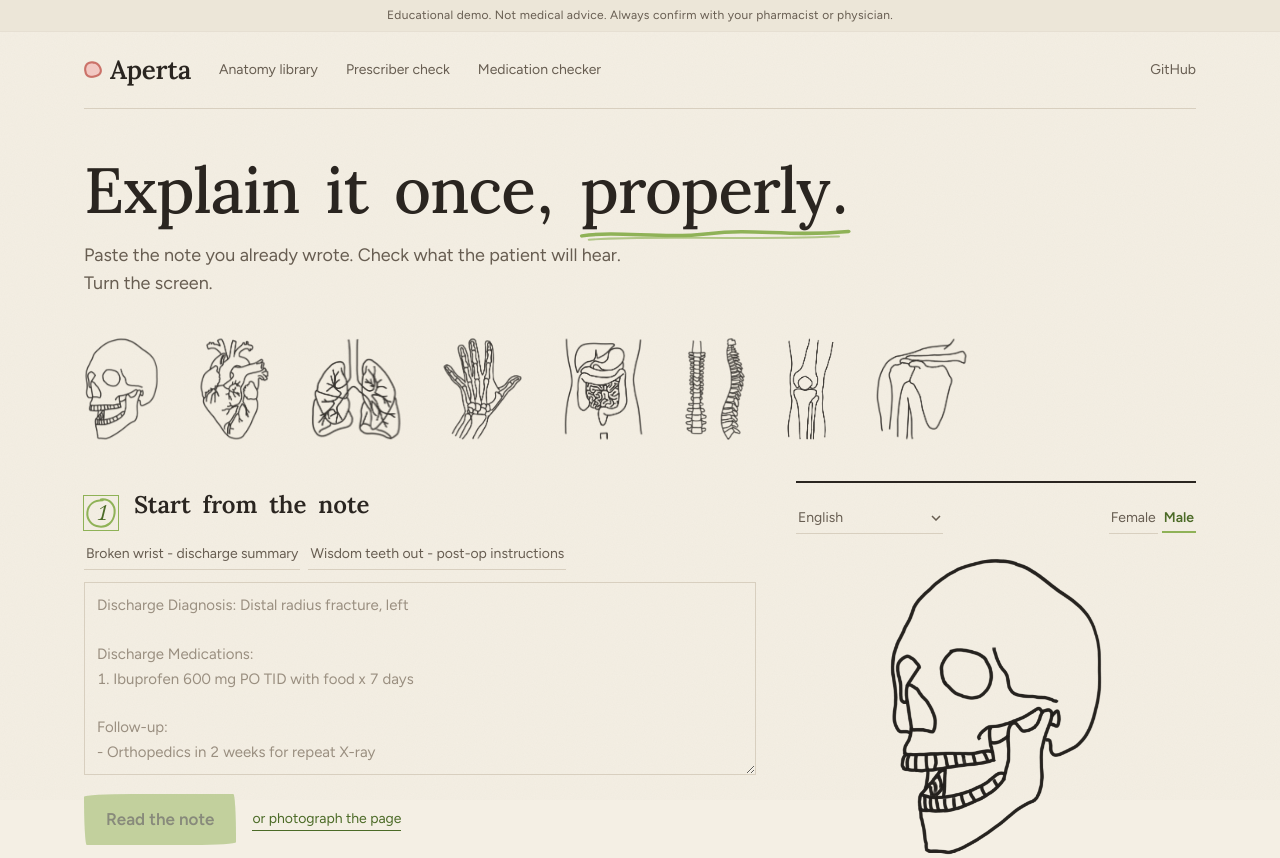
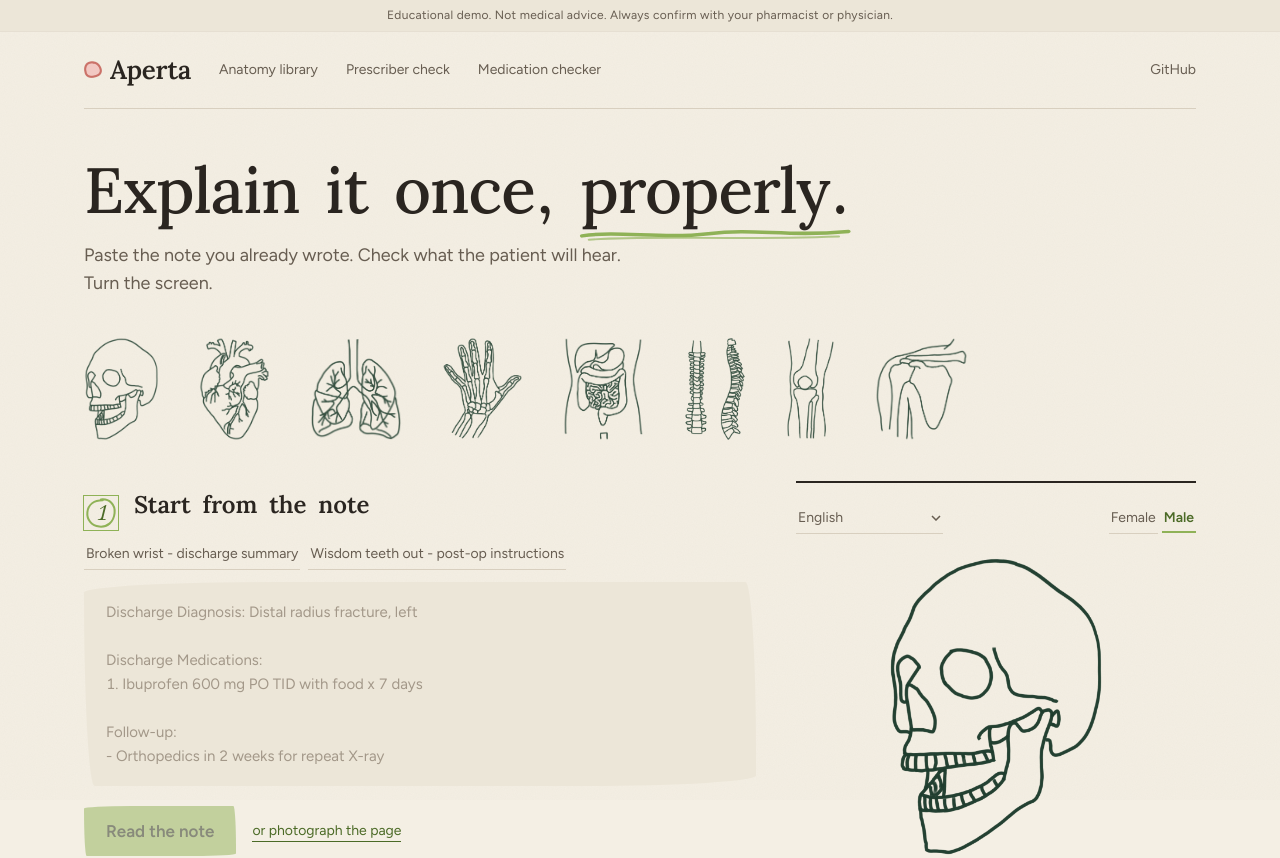
Before and after one commit to ankthba/VTHacks14, a Next.js app: page / in a window 1280 px wide. Shown: the top 858 px of the page. Built offline with nearby package versions, Linux system fonts and the light colour scheme.

Commit message:
Drawings as ink masks: deep green on the homepage, black in the library; the note field becomes a pad of paper

```diff
--- a/app/globals.css
+++ b/app/globals.css
@@ -521,3 +521,26 @@ html { scroll-behavior: smooth; }
   transition: background-color 120ms ease, border-color 120ms ease, transform 120ms ease;
 }
 .row:hover .ink-radio { transform: scale(1.1); }
+
+/* The drawings are masks over the page's ink, so a page can choose its colour. */
+.ink-img {
+  background-color: var(--ink);
+  -webkit-mask: var(--src) center / contain no-repeat;
+  mask: var(--src) center / contain no-repeat;
+}
+/* The homepage draws in deep green; the library stays black. */
+.ink-green { --ink: #1d3b2c; }
+
+/* The note: a pad of slightly darker paper, no box, grows with what you paste. */
+.field.note {
+  border: 0;
+  background: var(--surface-warm);
+  border-radius: 255px 14px 225px 14px / 14px 225px 14px 255px;
+  padding: 18px 22px;
+  min-height: 12.5em;
+  resize: none;
+  field-sizing: content;
+  line-height: 1.6;
+}
+.field.note:focus { box-shadow: inset 0 0 0 2px var(--accent); }
+.field.note::placeholder { color: #a39889; }
--- a/app/page.tsx
+++ b/app/page.tsx
@@ -309,7 +309,7 @@ export default function Home() {
   // ---- The turned screen ----
   if (patientView && card) {
     return (
-      <div className={`flex-1 flex flex-col ${flip ? `turn ${flip}` : ""}`}>
+      <div className={`ink-green flex-1 flex flex-col ${flip ? `turn ${flip}` : ""}`}>
         <PatientStory
           slides={card.slides}
           diagram={card.diagram}
@@ -330,7 +330,7 @@ export default function Home() {
   const canTurn = hasContent && !busy;
 
   return (
-    <div className={`flex-1 w-full ${flip ? `turn ${flip}` : ""}`}>
+    <div className={`ink-green flex-1 w-full ${flip ? `turn ${flip}` : ""}`}>
       <div className="max-w-6xl mx-auto px-5">
         <nav className="nav rise">
           <a href={IS_STATIC ? "./" : "/"} className="wordmark flex items-center gap-2">
@@ -380,7 +380,7 @@ export default function Home() {
                 onChange={(e) => setNoteText(e.target.value)}
                 rows={7}
                 placeholder={"Discharge Diagnosis: Distal radius fracture, left\n\nDischarge Medications:\n1. Ibuprofen 600 mg PO TID with food x 7 days\n\nFollow-up:\n- Orthopedics in 2 weeks for repeat X-ray"}
-                className="field text-[15px] leading-relaxed"
+                className="field note text-[15px] leading-relaxed"
               />
               <input ref={noteFileRef} type="file" accept="image/*" multiple className="hidden" onChange={(e) => ingestNote(e.target.files)} />
               <div className="flex flex-wrap items-center gap-4 mt-3">
--- a/components/BodyLocator.tsx
+++ b/components/BodyLocator.tsx
@@ -4,6 +4,7 @@ import { useEffect, useState } from "react";
 import { Diagram } from "@/components/Diagram";
 import { asset } from "@/lib/staticMode";
 import { SPOT_SRC } from "@/lib/anatomy/art";
+import { InkImage } from "@/components/InkImage";
 import type { DiagramId } from "@/lib/anatomy/conditions";
 
 /**
@@ -70,7 +71,7 @@ export function Figure({ region, body, spot = true, searching = false }: { regio
   const size = 0.34 * p.s * 100;
   return (
     <div className="relative h-full" style={{ aspectRatio: `${art.w} / ${art.h}` }}>
-      <img src={art.src} alt={body === "female" ? "A woman's body" : "A man's body"} className="block h-full w-full" draggable={false} />
+      <InkImage src={art.src} alt={body === "female" ? "A woman's body" : "A man's body"} className="block h-full w-full" />
       {searching && (
         <img src={SPOT_SRC} alt="" aria-hidden draggable={false} className="spot-search absolute" style={{ width: `${0.34 * 100}%` }} />
       )}
--- a/components/Diagram.tsx
+++ b/components/Diagram.tsx
@@ -1,5 +1,6 @@
 import type { DiagramId } from "@/lib/anatomy/conditions";
 import { ART, SPOT_SRC, SPOT_WIDTH, spotsFor } from "@/lib/anatomy/art";
+import { InkImage } from "@/components/InkImage";
 
 /**
  * Anatomically modeled diagrams for the exam room.
@@ -62,7 +63,7 @@ export function Diagram({
   if (art) {
     return (
       <div className={className} role="img" aria-label={art.label} style={{ position: "relative", aspectRatio: `${art.w} / ${art.h}`, ...sizing }}>
-        <img src={art.src} alt="" className="block w-full h-full" draggable={false} />
+        <InkImage src={art.src} className="block w-full h-full" />
         {marks.flatMap((m) => spotsFor(art, m).map((p, i) => ({ key: `${m}-${i}`, p }))).map(({ key, p }) => {
           return (
             <img
--- /dev/null
+++ b/components/InkImage.tsx
@@ -0,0 +1,15 @@
+/**
+ * A drawing rendered as ink of the page's choosing.
+ *
+ * The PNG's alpha is used as a mask over the current --ink colour, so the same
+ * file reads deep green on one page and black on another. Paper does not
+ * print backgrounds, so a plain image takes over in print.
+ */
+export function InkImage({ src, alt = "", className = "" }: { src: string; alt?: string; className?: string }) {
+  return (
+    <>
+      <div className={`ink-img print:hidden ${className}`} style={{ "--src": `url(${src})` } as React.CSSProperties} role={alt ? "img" : undefined} aria-label={alt || undefined} aria-hidden={alt ? undefined : true} />
+      <img src={src} alt={alt} className={`hidden print:block ${className}`} draggable={false} />
+    </>
+  );
+}
```
